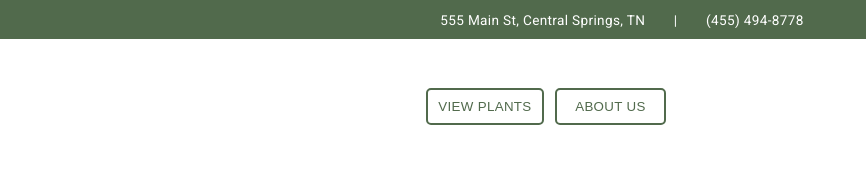
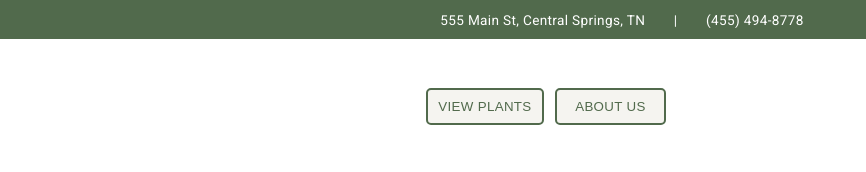
Before and after one commit to courtney-teed/m2-hw2-teed-courtney, a plain HTML site: page index.html in a window 1280 px wide. Shown: the top 172 px of the page, 414-1280 px from the left. Drawn offline with Linux system fonts and the light colour scheme.

Commit message:
Change nav-button background to beige

```diff
--- a/main.css
+++ b/main.css
@@ -73,6 +73,7 @@ nav {
 
 nav button {
 	margin: 1%;
+	background-color: #f5f4f0;
 }
 
 .header-top, .bottom-section {
```
